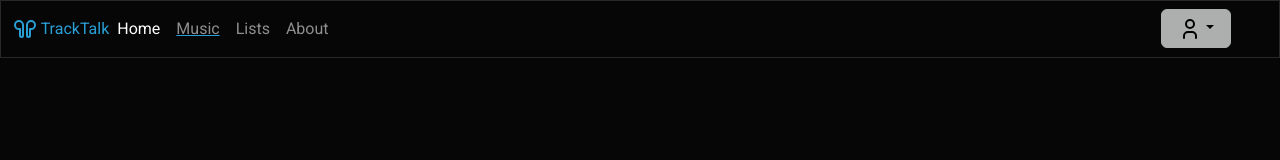
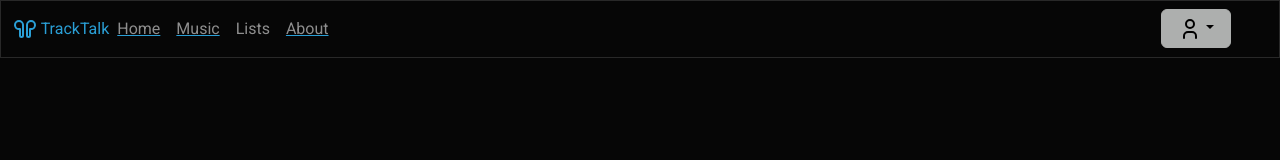
Before and after one commit to juansvrs/FrontEndWeb, a React (Create React App) app in the folder tracktalk/: page /Lists in a window 1280 px wide. Shown: the top 160 px of the page. Built offline with nearby package versions, Linux system fonts and the light colour scheme.

Commit message:
Agregado About y solución de algunos errores

```diff
--- a/tracktalk/src/App.js
+++ b/tracktalk/src/App.js
@@ -3,15 +3,15 @@ import { Navbar } from './components/Navbar';
 import { SignUp } from './components/SignUp';
 import { Music } from './components/Music';
 import { Home } from './components/Home';
+import { About } from './components/About';
 
-//* import { About } from './components/About';
+
 //* import { Lists } from './components/Lists';
-//* import { Home } from './components/Home';
-//* import { Music } from './components/Music';
+
 /*
 <Route path="/Home" element={<Home/>}/>
 <Route path="/Lists" element={<Lists/>}/>
-<Route path="/About" element={<About/>}/>
+
 */
 
 import { BrowserRouter, Routes, Route, Navigate } from "react-router-dom";
@@ -25,7 +25,8 @@ function App() {
         <Route path="/Login" element={<Login/>}/>
         <Route path="/SignUp" element={<SignUp/>}/>
         <Route path="/" element={<Home/>}/>
-      </Routes>
+        <Route path="/About" element={<About/>}/>
+        </Routes>
     </BrowserRouter>
   );
 }
--- a/tracktalk/src/components/Music.jsx
+++ b/tracktalk/src/components/Music.jsx
@@ -1,5 +1,4 @@
 import React from 'react'
-import x from '../imgs/Kendrick.png'
 
 export const Music = () => {
   return (
--- a/tracktalk/src/components/Navbar.jsx
+++ b/tracktalk/src/components/Navbar.jsx
@@ -17,11 +17,9 @@ export const Navbar = () => {
             </button>
             <div class="collapse navbar-collapse" id="navbarColor02">
                 <ul class="navbar-nav me-auto">
-                <li class="nav-item">
-                    <a class="nav-link active" href="#">Home
-                    <span class="visually-hidden">(current)</span>
-                    </a>
-                </li>
+
+                <li><NavLink to="/"><a class="nav-link">Home</a></NavLink></li>
+
                 <li class="nav-item">
                     <li><NavLink to="/Music"><a class="nav-link">Music</a></NavLink></li>
                 </li>
@@ -29,7 +27,7 @@ export const Navbar = () => {
                     <a class="nav-link" href="#">Lists</a>
                 </li>
                 <li class="nav-item">
-                    <a class="nav-link" href="#">About</a>
+                    <li><NavLink to="/About"><a class="nav-link">About</a></NavLink></li>
                 </li>
 
                 <li class="nav-item dropdown position-absolute end-0 me-5">
```
Also changed, not shown: tracktalk/src/components/About.jsx (added), tracktalk/src/imgs/Kendrick.jpg (deleted), tracktalk/src/imgs/Kendrick.png (deleted).
